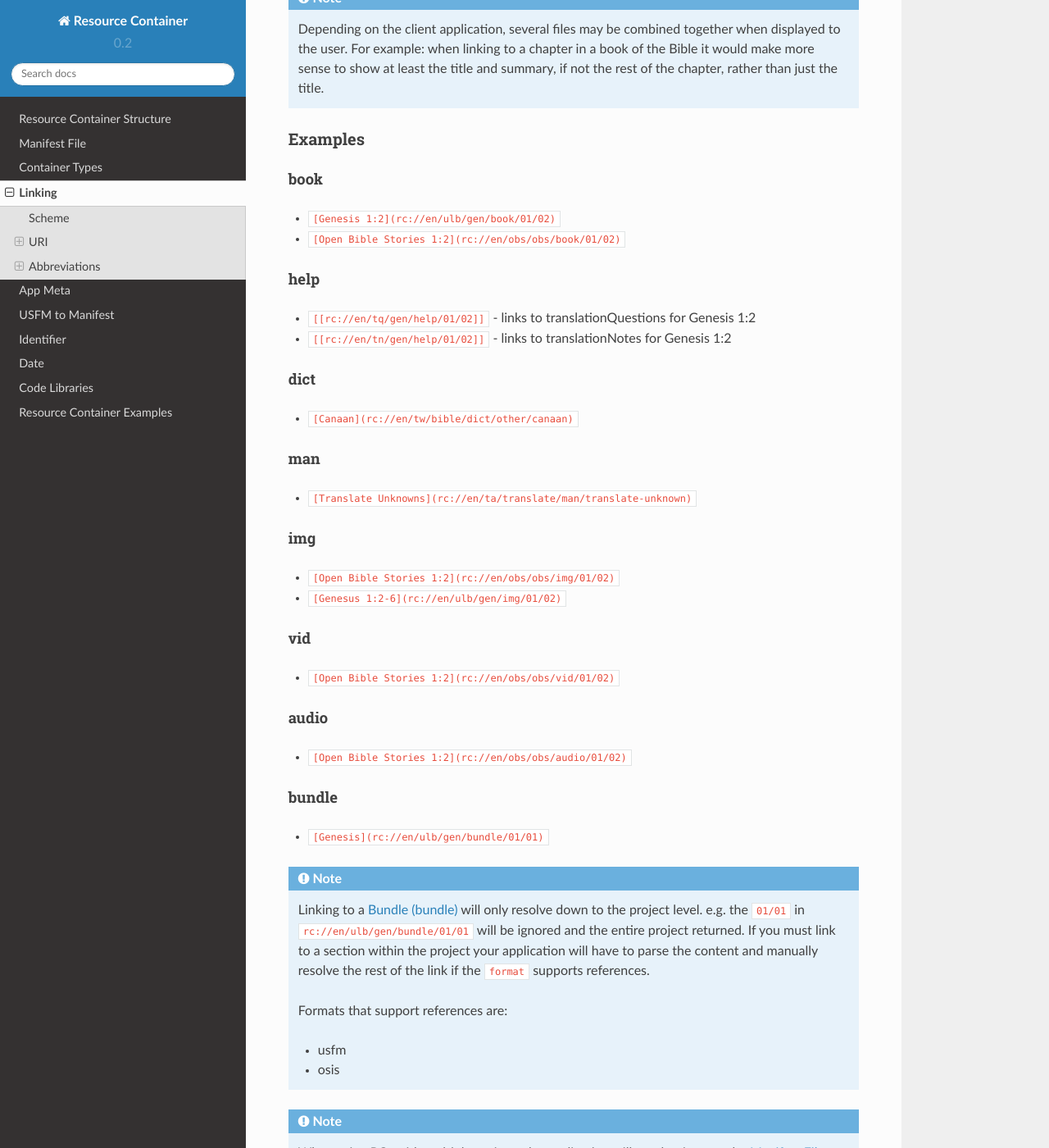
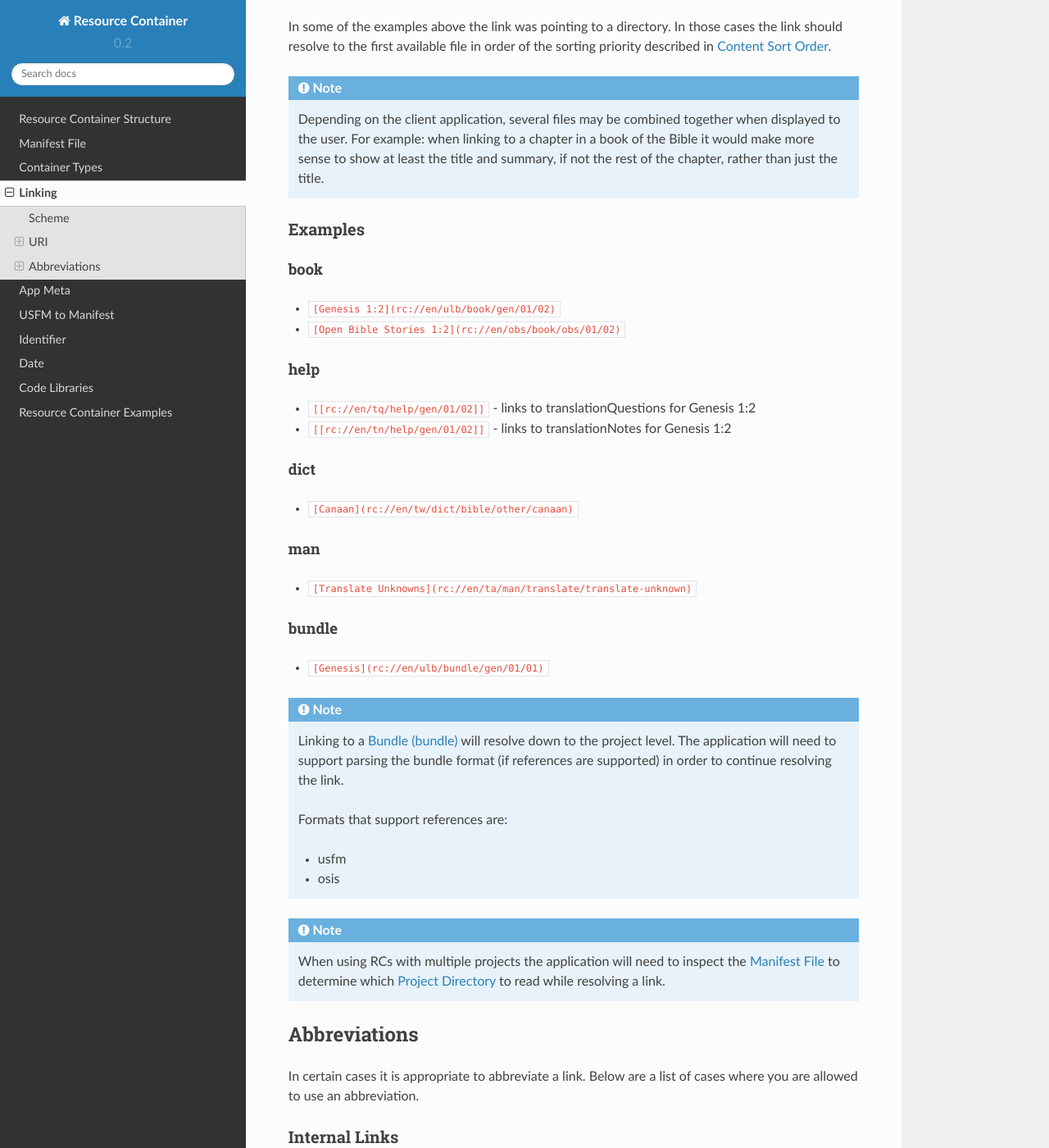
Before and after one commit to unfoldingWord-dev/Resource-Container, a Sphinx documentation site: the page built from docs/linking.rst, in a window 1280 px wide and 1400 px high, scrolled down 2660 px. Shown: the whole window at 82% size. Built offline with Sphinx 7.4.7 and the Read the Docs theme 2.0.0, drawn with Linux system fonts in a browser that asks for light colours; some of the changed text lies outside the part shown.

Commit message:
fixes #43

```diff
--- a/docs/linking.rst
+++ b/docs/linking.rst
@@ -65,15 +65,19 @@
 
 To facilitate this RC links support a wildcard ``*`` that can be used in place of any component in the :ref:`uri`.
 
-.. code-block:: markdown
-
-    rc://en/ulb/*/book
-
-You can also do things like use a book in any available language
+.. note:: If the wildcard occurs at the end of the link you can exclude it entirely.
 
 .. code-block:: markdown
 
-    rc://*/ulb/*/book
+    rc://en/ulb/book/*
+    # or
+    rc://en/ulb/book
+
+You can also do things like link to a book in any language
+
+.. code-block:: markdown
+
+    rc://*/ulb/book/gen
 
 .. _linking-resolution:
 
@@ -89,13 +93,13 @@
 .. code-block:: none
 
     # link
-    rc://en/ulb/exo/bundle
+    rc://en/ulb/bundle/exo
 
     # bundle RC on file system
     en_ulb_bundle/
         ...
         |-01-GEN.usfm
-        |-02-EXO.usfm <=== link points here
+        |-02-EXO.usfm <=== the manifest will indicate that exo points here
         ...
 
 From this point we can lengthen the link to include a chapter :ref:`identifier`.
@@ -106,10 +110,10 @@
 .. code-block:: markdown
 
     # link
-    rc://en/obs/obs/book/01
+    rc://en/obs/book/obs/01
 
     # book RC on file system
-    en_obs_obs_book/
+    en_obs_book_obs/
         ...
         |-content/
         |   |-01/ <=== link points here
@@ -121,16 +125,16 @@
 .. code-block:: none
 
     # link
-    rc://en/obs/obs/book/01/01
+    rc://en/obs/book/obs/01/01
 
     # file system
-    en_obs_obs_book/
+    en_obs_book_obs/
         ...
         |-content/
             |-01/
                 |-01.md <=== link points here
 
-In some of the examples above the link was not pointing directly at a file.
+In some of the examples above the link was pointing to a directory.
 In those cases the link should resolve to the first available file in order of the sorting priority described in :ref:`structure-content-sort`.
 
 .. note:: Depending on the client application, several files may be combined together when displayed to the user.
@@ -143,50 +147,33 @@
 book
 ~~~~
 
-- ``[Genesis 1:2](rc://en/ulb/gen/book/01/02)``
-- ``[Open Bible Stories 1:2](rc://en/obs/obs/book/01/02)``
+- ``[Genesis 1:2](rc://en/ulb/book/gen/01/02)``
+- ``[Open Bible Stories 1:2](rc://en/obs/book/obs/01/02)``
 
 help
 ~~~~
 
-- ``[[rc://en/tq/gen/help/01/02]]`` - links to translationQuestions for Genesis 1:2
-- ``[[rc://en/tn/gen/help/01/02]]`` - links to translationNotes for Genesis 1:2
+- ``[[rc://en/tq/help/gen/01/02]]`` - links to translationQuestions for Genesis 1:2
+- ``[[rc://en/tn/help/gen/01/02]]`` - links to translationNotes for Genesis 1:2
 
 dict
 ~~~~
 
-- ``[Canaan](rc://en/tw/bible/dict/other/canaan)``
+- ``[Canaan](rc://en/tw/dict/bible/other/canaan)``
 
 man
 ~~~
 
-- ``[Translate Unknowns](rc://en/ta/translate/man/translate-unknown)``
-
-img
-~~~
-
-- ``[Open Bible Stories 1:2](rc://en/obs/obs/img/01/02)``
-- ``[Genesus 1:2-6](rc://en/ulb/gen/img/01/02)``
-
-vid
-~~~
-
-- ``[Open Bible Stories 1:2](rc://en/obs/obs/vid/01/02)``
-
-audio
-~~~~~
-
-- ``[Open Bible Stories 1:2](rc://en/obs/obs/audio/01/02)``
+- ``[Translate Unknowns](rc://en/ta/man/translate/translate-unknown)``
 
 bundle
 ~~~~~~
 
-- ``[Genesis](rc://en/ulb/gen/bundle/01/01)``
+- ``[Genesis](rc://en/ulb/bundle/gen/01/01)``
 
-.. note:: Linking to a :ref:`types-bundle` will only resolve down to the project level.
-    e.g. the ``01/01`` in ``rc://en/ulb/gen/bundle/01/01`` will be ignored and the entire project returned.
-    If you must link to a section within the project your application will have to parse the content and
-    manually resolve the rest of the link if the ``format`` supports references.
+.. note:: Linking to a :ref:`types-bundle` will resolve down to the project level.
+    The application will need to support parsing the bundle format (if references are supported) in order to continue
+    resolving the link.
 
     Formats that support references are:
 
@@ -327,7 +314,7 @@
 
 .. code-block:: markdown
 
-    [Genèse 1:1](rc://fr/ulb/gen/book/01/01)
+    [Genèse 1:1](rc://fr/ulb/book/gen/01/01)
 
 Multiple Matches
 ~~~~~~~~~~~~~~~~
```
Also changed, not shown: other parts of docs/linking.rst (+5 -5 lines).
